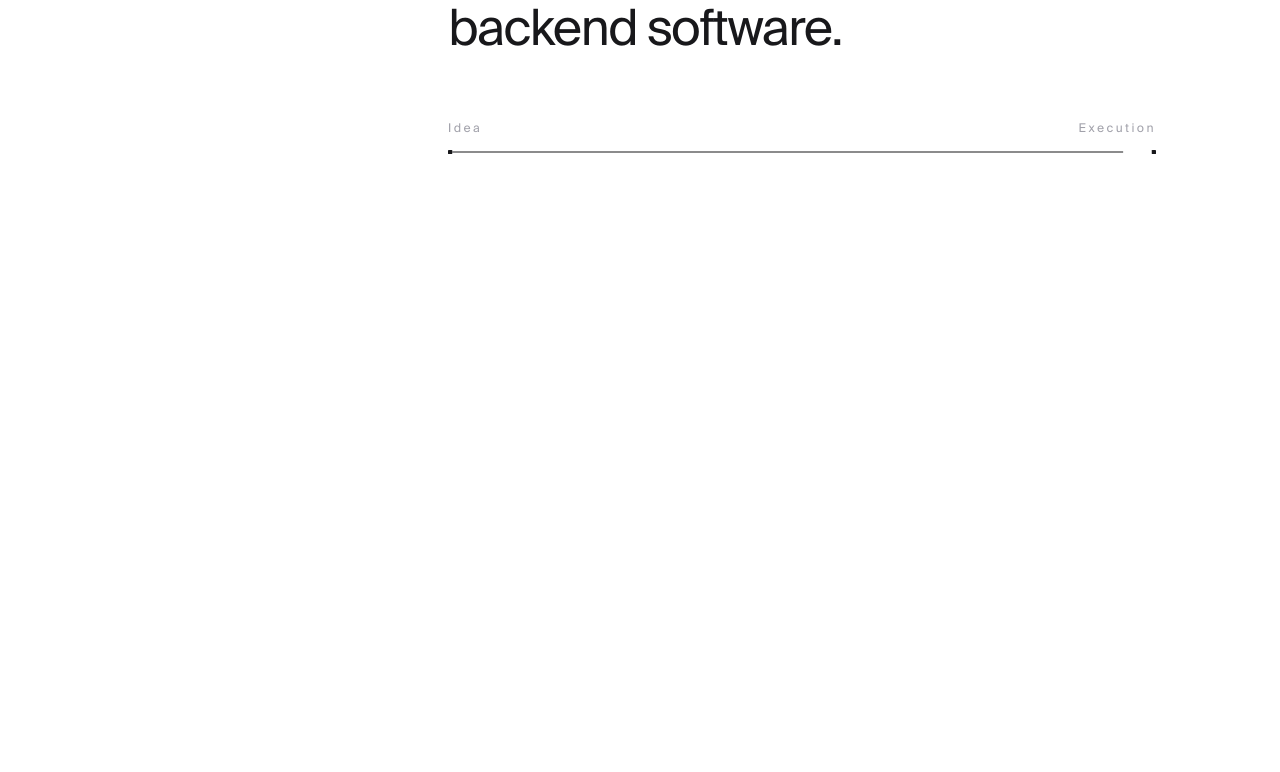
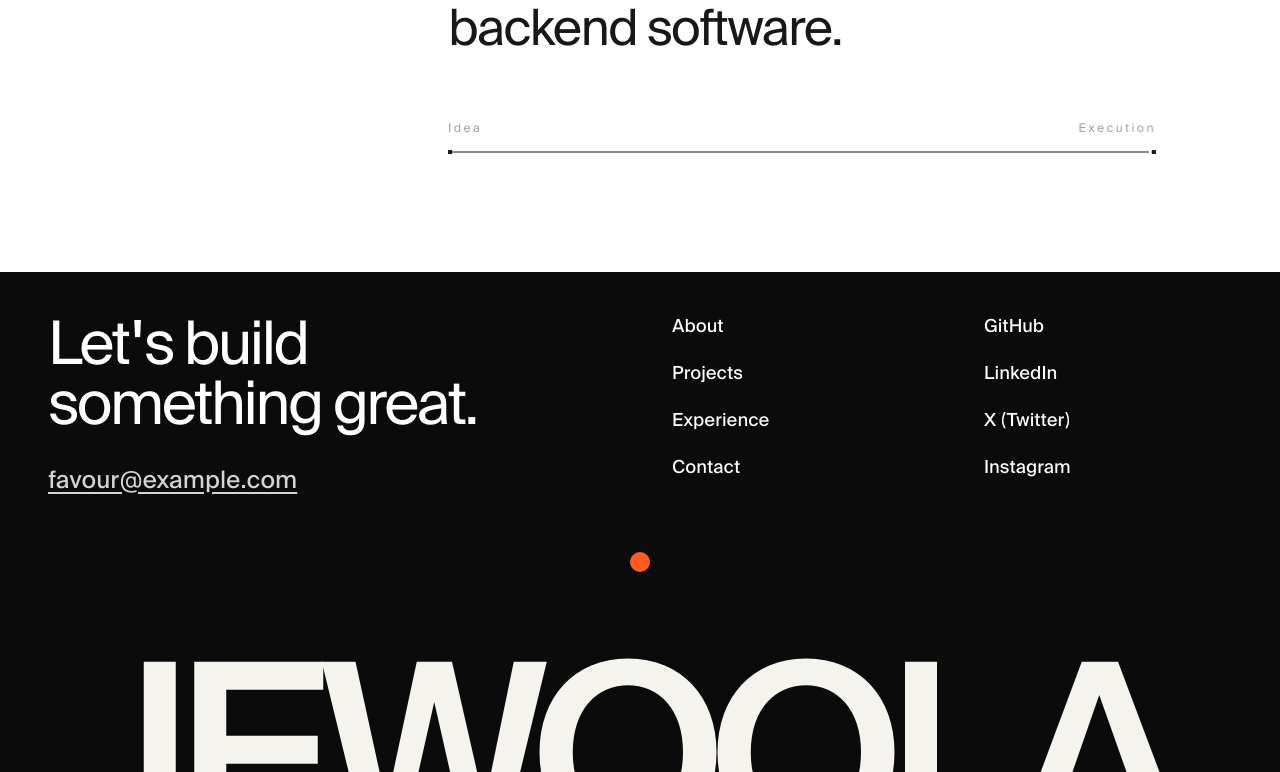
Before and after one commit to JEWOOLAFAVOUR/favour-portfolio-v1, a React (Vite) app: page / in a window 1280 px wide. Shown: the part 707-1479 px from the top of the page. Before the commit the page ends 979 px from the top, so only its background shows below. Built offline with nearby package versions, Linux system fonts and the light colour scheme.

Commit message:
incredible

```diff
--- a/src/App.tsx
+++ b/src/App.tsx
@@ -1,16 +1,29 @@
+import { useEffect, useState } from "react";
 import { Route, Routes } from "react-router-dom";
 import Navbar from "./components/Navbar";
-import Hero from "./components/Hero";
 import AboutPage from "./pages/AboutPage";
 import WorkPage from "./pages/WorkPage";
 import ContactPage from "./pages/ContactPage";
+import HomePage from "./pages/HomePage";
+import LoadingScreen from "./components/LoadingScreen";
 
 export default function App(): JSX.Element {
+  const [isLoading, setIsLoading] = useState(true);
+
+  useEffect(() => {
+    const timer = setTimeout(() => {
+      setIsLoading(false);
+    }, 2400);
+
+    return () => clearTimeout(timer);
+  }, []);
+
   return (
-    <div className="min-h-screen bg-white text-slate-950">
+    <div className="relative min-h-screen bg-[#f5f4f0] text-slate-950">
+      {isLoading && <LoadingScreen />}
       <Navbar />
       <Routes>
-        <Route path="/" element={<Hero />} />
+        <Route path="/" element={<HomePage />} />
         <Route path="/about" element={<AboutPage />} />
         <Route path="/work" element={<WorkPage />} />
         <Route path="/contact" element={<ContactPage />} />
--- /dev/null
+++ b/src/components/Footer.tsx
@@ -0,0 +1,117 @@
+export default function Footer() {
+  return (
+    <footer
+      id="contact"
+      className="relative overflow-hidden bg-[#0b0b0b] text-white"
+    >
+      <div className="mx-auto flex min-h-screen flex-col justify-between px-8 py-10 lg:px-12">
+        {/* Top */}
+        <div className="grid gap-16 lg:grid-cols-12">
+          {/* Left */}
+          <div className="lg:col-span-6">
+            <h2 className="text-6xl font-medium tracking-[-0.05em]">
+              Let's build
+              <br />
+              something great.
+            </h2>
+
+            <a
+              href="mailto:favour@example.com"
+              className="mt-8 inline-block text-2xl text-zinc-300 underline underline-offset-4 transition-colors hover:text-white"
+            >
+              favour@example.com
+            </a>
+          </div>
+
+          {/* Navigation */}
+          <div className="lg:col-span-3 space-y-5 text-[28px] lg:text-[18px]">
+            <a
+              href="#about"
+              className="block transition-opacity hover:opacity-60"
+            >
+              About
+            </a>
+
+            <a
+              href="#projects"
+              className="block transition-opacity hover:opacity-60"
+            >
+              Projects
+            </a>
+
+            <a
+              href="#experience"
+              className="block transition-opacity hover:opacity-60"
+            >
+              Experience
+            </a>
+
+            <a
+              href="#contact"
+              className="block transition-opacity hover:opacity-60"
+            >
+              Contact
+            </a>
+          </div>
+
+          {/* Socials */}
+          <div className="lg:col-span-3 space-y-5 text-[28px] lg:text-[18px]">
+            <a
+              href="https://github.com/yourusername"
+              target="_blank"
+              className="block transition-opacity hover:opacity-60"
+            >
+              GitHub
+            </a>
+
+            <a
+              href="https://linkedin.com/in/yourusername"
+              target="_blank"
+              className="block transition-opacity hover:opacity-60"
+            >
+              LinkedIn
+            </a>
+
+            <a
+              href="https://x.com/yourusername"
+              target="_blank"
+              className="block transition-opacity hover:opacity-60"
+            >
+              X (Twitter)
+            </a>
+
+            <a
+              href="https://instagram.com/yourusername"
+              target="_blank"
+              className="block transition-opacity hover:opacity-60"
+            >
+              Instagram
+            </a>
+          </div>
+        </div>
+
+        {/* Middle Accent */}
+        <div className="flex justify-center py-14">
+          <div className="h-5 w-5 rounded-full bg-[#ff5a1f]" />
+        </div>
+
+        {/* Huge Name */}
+        <div className="overflow-hidden">
+          <h1 className="select-none text-[110px] font-semibold uppercase leading-none tracking-[-0.08em] text-[#f5f3ee] sm:text-[170px] md:text-[220px] lg:text-[250px]">
+            JEWOOLA FAVOUR
+          </h1>
+        </div>
+
+        {/* Bottom */}
+        <div className="mt-6 flex flex-col gap-2 border-t border-white/10 pt-5 text-sm text-zinc-500 md:flex-row md:items-center md:justify-between">
+          <p>© {new Date().getFullYear()} Jewoola Favour.</p>
+
+          <p>
+            Designed & Built by{" "}
+            <span className="text-white">Jewoola Favour</span>
+          </p>
+        </div>
+      </div>
+    </footer>
+  );
+}
--- /dev/null
+++ b/src/components/LoadingScreen.tsx
@@ -0,0 +1,20 @@
+export default function LoadingScreen() {
+  return (
+    <div className="loader fixed inset-0 z-[9999] overflow-hidden bg-[#0d0d0d]">
+      {/* Logo */}
+      <div className="absolute inset-0 z-30 flex items-center justify-center">
+        <h1 className="text-center text-[58px] font-semibold leading-[0.9] tracking-[-0.06em] text-white">
+          Jewoola
+          <br />
+          Favour
+        </h1>
+      </div>
+
+      {/* Orange Screen */}
+      <div className="loader-orange" />
+
+      {/* White Screen */}
+      <div className="loader-white" />
+    </div>
+  );
+}
--- a/src/components/Navbar.tsx
+++ b/src/components/Navbar.tsx
@@ -4,7 +4,10 @@ export default function Navbar() {
   return (
     <header className="sticky top-0 z-50 bg-white/95 py-3 backdrop-blur-xl">
       <div className="mx-auto flex w-full items-center justify-between px-5 sm:px-6 lg:px-4">
-        <div className="cursor-pointer text-[30px] font-medium text-slate-950 transition-transform duration-300 ease-out hover:scale-[1.02]">
+        <div
+          onClick={() => (window.location.href = "/")}
+          className="cursor-pointer text-[30px] font-medium text-slate-950 transition-transform duration-300 ease-out hover:scale-[1.02]"
+        >
           Jewoola Favour
         </div>
         <div className="hidden items-center gap-0 md:flex">
--- a/src/index.css
+++ b/src/index.css
@@ -11,8 +11,34 @@
 
   body {
     font-family: 'Suisse Intl', 'Inter', sans-serif;
-    background-color: #ffffff;
+    background-color: #f5f4f0;
     color: #0f172a;
+  }
+
+  .animate-shine {
+    position: relative;
+    overflow: hidden;
+  }
+
+  .animate-shine::after {
+    content: '';
+    position: absolute;
+    inset: 0;
+    transform: translateX(-100%) skewX(-20deg);
+    background: linear-gradient(90deg, rgba(255, 255, 255, 0) 0%, rgba(255, 255, 255, 0.65) 50%, rgba(255, 255, 255, 0) 100%);
+    animation: shine 2s ease-in-out infinite;
+  }
+
+  @keyframes shine {
+
+    0%,
+    100% {
+      transform: translateX(-100%) skewX(-20deg);
+    }
+
+    50% {
+      transform: translateX(100%) skewX(-20deg);
+    }
   }
 }
 
@@ -54,3 +80,76 @@
     stroke-dashoffset: 0;
   }
 }
+
+
+
+/* --------------------------
+   ORANGE LAYER
+---------------------------*/
+
+.loader-orange {
+  position: absolute;
+  left: 0;
+  bottom: -100%;
+  width: 100%;
+  height: 100%;
+  background: #ff4d14;
+  z-index: 10;
+
+  border-top-left-radius: 50%;
+  border-top-right-radius: 50%;
+
+  animation: orangeRise 1.4s cubic-bezier(.77, 0, .175, 1) forwards;
+}
+
+/* --------------------------
+   WHITE LAYER
+---------------------------*/
+
+.loader-white {
+  position: absolute;
+  left: 0;
+  bottom: -100%;
+  width: 100%;
+  height: 100%;
+  background: white;
+  z-index: 20;
+
+  border-top-left-radius: 50%;
+  border-top-right-radius: 50%;
+
+  animation: whiteRise 1.4s cubic-bezier(.77, 0, .175, 1) forwards;
+  animation-delay: .85s;
+}
+
+/* --------------------------
+   ANIMATIONS
+---------------------------*/
+
+@keyframes orangeRise {
+
+  0% {
+    bottom: -100%;
+    border-radius: 50% 50% 0 0;
+  }
+
+  100% {
+    bottom: 0;
+    border-radius: 0;
+  }
+
+}
+
+@keyframes whiteRise {
+
+  0% {
+    bottom: -100%;
+    border-radius: 50% 50% 0 0;
+  }
+
+  100% {
+    bottom: 100%;
+    border-radius: 0;
+  }
+
+}
--- /dev/null
+++ b/src/pages/HomePage.tsx
@@ -0,0 +1,11 @@
+import Footer from "../components/Footer";
+import Hero from "../components/Hero";
+
+export default function HomePage() {
+  return (
+    <main className="min-h-screen bg-[#f5f4f0] text-slate-950">
+      <Hero />
+      <Footer />
+    </main>
+  );
+}
```
